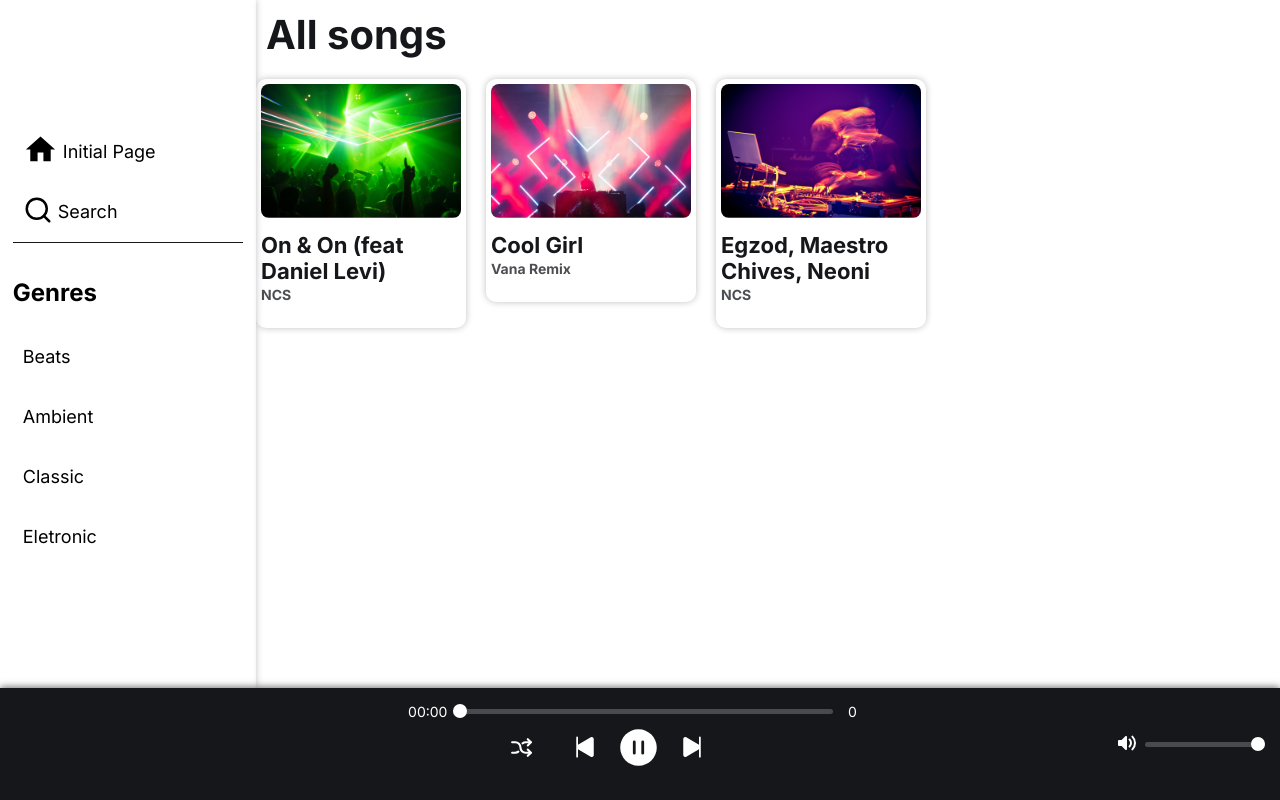
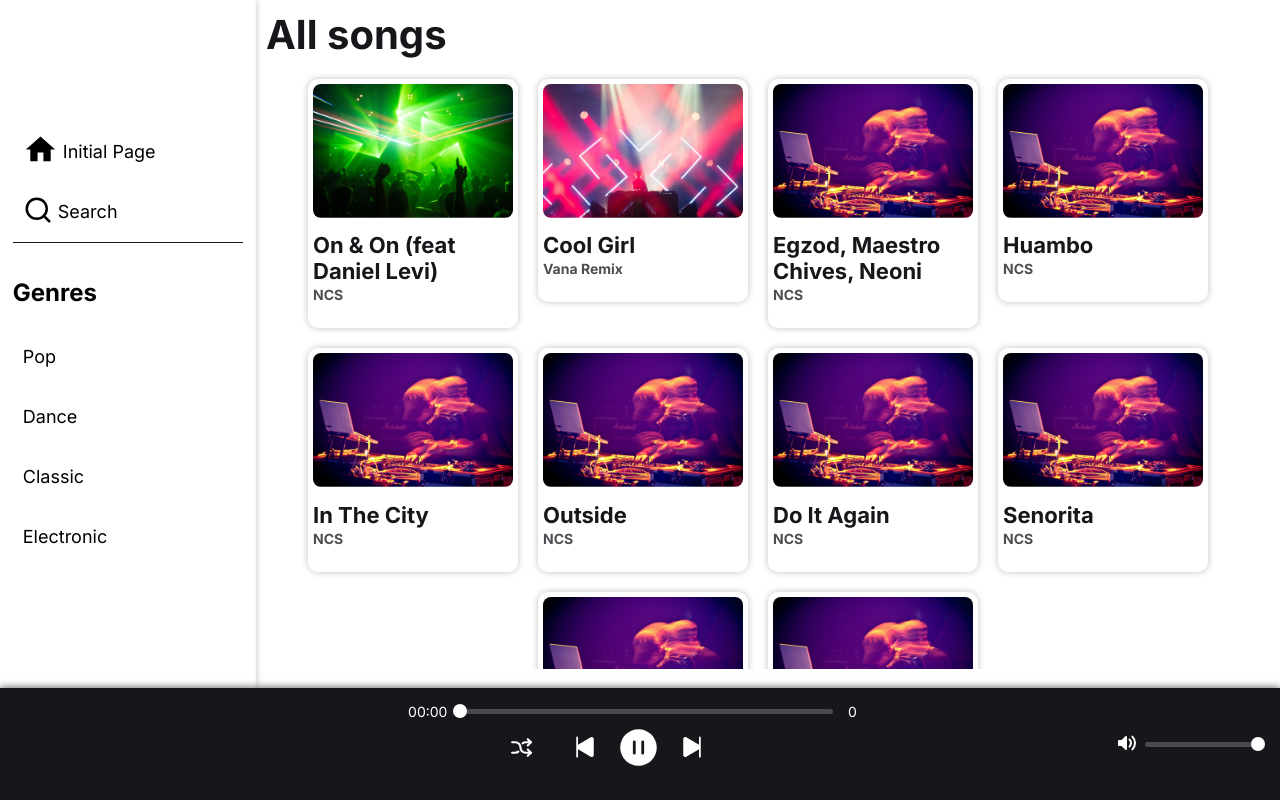
Before and after one commit to KatyRosli/musicplayer, a React (Create React App) app: page / in a window 1280 px wide. Built offline with nearby package versions, Linux system fonts and the light colour scheme.

Commit message:
fix some errors/bugs

```diff
--- a/src/components/Musics/index.tsx
+++ b/src/components/Musics/index.tsx
@@ -24,7 +24,7 @@ export const Musics = ({ img, name, author, audio, musicId, isFull, id, genre, g
             { isSearch ?
                 search.toLowerCase() === name.toLowerCase() || search === author.toLowerCase() || search === genre.toLowerCase() ?
                 <div className='divGenre' onClick={() => setId(musicId)}>
-                    <img src={img} />
+                    <img src={img} alt='music'/>
                     <h1>{name}</h1>
                     <h3>{author}</h3>
                     <audio src={audio} />
@@ -35,7 +35,7 @@ export const Musics = ({ img, name, author, audio, musicId, isFull, id, genre, g
                 genres !== '' ?
                     genre === genres ?
                         <div className='divGenre' onClick={() => setId(musicId)}>
-                            <img src={img} />
+                            <img src={img} alt='music'/>
                             <h1>{name}</h1>
                             <h3>{author}</h3>
                             <audio src={audio} />
@@ -47,7 +47,7 @@ export const Musics = ({ img, name, author, audio, musicId, isFull, id, genre, g
                         musicId === id  ?
                         <div className='containerFull'>
                             <div className='divFull'>
-                                <img src={img} alt="" />
+                                <img src={img} alt='music' />
                                 <h1>{name}</h1>
                                 <h3>{author}</h3>
                             </div>
@@ -57,7 +57,7 @@ export const Musics = ({ img, name, author, audio, musicId, isFull, id, genre, g
                     :
 
                         <div className='divAll' onClick={() => setId(musicId) }>
-                            <img src={img} />
+                            <img src={img} alt='music'/>
                             <h1>{name}</h1>
                             <h3>{author}</h3>
                             <audio src={audio} />
--- a/src/components/Player/index.tsx
+++ b/src/components/Player/index.tsx
@@ -136,7 +136,7 @@ export const Player = ({ id, setId, setIsFull, isFull, windowWidth }: Props) =>
                             onClick={() => setIsFull(windowWidth <= 820 && !isFull)} className='music' key={music.id}>
                                 {!isFull ?
                                 <>
-                                    <img src={music.album_img} />
+                                    <img src={music.album_img} alt='music album' />
                                     <div>
                                         <h1>{music.name}</h1>
                                         <h3>{music.author}</h3>
--- a/src/components/Sidebar/index.tsx
+++ b/src/components/Sidebar/index.tsx
@@ -16,13 +16,13 @@ export const Sidebar = ({ setGenre, setIsSearch, setIsFull, isSearch, isSidebar,
         <C.Container isSidebar={isSidebar}>
             <div className='inicialSearch'>
                 <div
-                onClick={() => (setGenre(''), setIsSearch(false), setIsFull(false), setIsSidebar(false))}
+                onClick={() => {setGenre(''); setIsSearch(false); setIsFull(false); setIsSidebar(false)}}
                 className='iniSearDivs'>
                     <p><Home/></p> Initial Page
                 </div>
 
                 <div
-                onClick={() => (setIsSearch(!isSearch), setIsSidebar(false))}className='iniSearDivs'>
+                onClick={() => {setIsSearch(!isSearch); setIsSidebar(false)}}className='iniSearDivs'>
                     <p><Search /></p> Search
                 </div>
             </div>
@@ -30,20 +30,20 @@ export const Sidebar = ({ setGenre, setIsSearch, setIsFull, isSearch, isSidebar,
             <div className='genres'>
                 <h2>Genres</h2>
                 <div
-                onClick={() => (setGenre('Beats'), setIsSidebar(false), setIsSearch(false))}>
-                    Beats
+                onClick={() => {setGenre('Pop'); setIsSidebar(false); setIsSearch(false)}}>
+                    Pop
                 </div>
                 <div
-                onClick={() => (setGenre('Ambient'), setIsSidebar(false), setIsSearch(false))}>
-                    Ambient
+                onClick={() => {setGenre('Dance'); setIsSidebar(false); setIsSearch(false)}}>
+                    Dance
                 </div>
                 <div
-                onClick={() => (setGenre('Classic'), setIsSidebar(false), setIsSearch(false))}>
+                onClick={() => {setGenre('Classic'); setIsSidebar(false); setIsSearch(false)}}>
                     Classic
                 </div>
                 <div
-                onClick={() => (setGenre('Eletronic'), setIsSidebar(false), setIsSearch(false))}>
-                    Eletronic
+                onClick={() => {setGenre('Electronic'); setIsSidebar(false); setIsSearch(false)}}>
+                    Electronic
                 </div>
             </div>
         </C.Container>
--- a/src/data/data.ts
+++ b/src/data/data.ts
@@ -23,4 +23,60 @@ export const musics  = [
         album_img: './images/image3.jpg',
         id: '3'
     },
+    {
+        name: 'Huambo',
+        author: 'NCS',
+        genre: 'Pop',
+        audio: './music/Javi Reina - Huambo.mp3',
+        album_img: './images/image3.jpg',
+        id: '4'
+    },
+    {
+        name: 'In The City',
+        author: 'NCS',
+        genre: 'Pop',
+        audio: './music/LANDR-In The City BF.2.wav',
+        album_img: './images/image3.jpg',
+        id: '5'
+    },
+    {
+        name: 'Outside',
+        author: 'NCS',
+        genre: 'Dance',
+        audio: './music/Outside (Luca V & Fab Magri Remix).mp3',
+        album_img: './images/image3.jpg',
+        id: '6'
+    },
+    {
+        name: 'Do It Again',
+        author: 'NCS',
+        genre: 'Dance',
+        audio: './music/Pia Mia - Do It Again (Feat. Chris Brown & Tyga) (TPA Remix).mp3',
+        album_img: './images/image3.jpg',
+        id: '7'
+    },
+    {
+        name: 'Senorita',
+        author: 'NCS',
+        genre: 'Classic',
+        audio: './music/Senorita - VANA Remix.mp3',
+        album_img: './images/image3.jpg',
+        id: '8'
+    },
+    {
+        name: 'Summer Thing',
+        author: 'NCS',
+        genre: 'Classic',
+        audio: './music/Summer Thing BFv2.mp3',
+        album_img: './images/image3.jpg',
+        id: '9'
+    },
+    {
+        name: 'Generation',
+        author: 'NCS',
+        genre: 'Classic',
+        audio: './music/Zack Edward & CAMARDA - Generation (Original Mix).mp3',
+        album_img: './images/image3.jpg',
+        id: '10'
+    },
 ]
```
